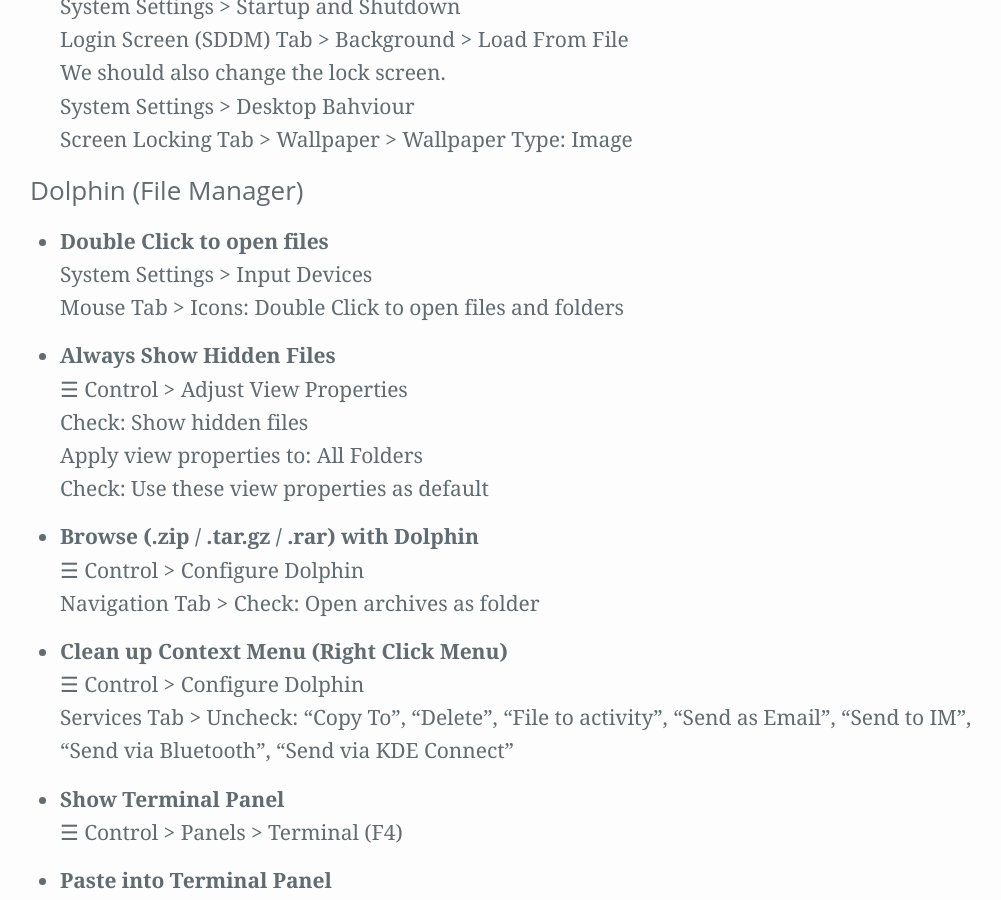
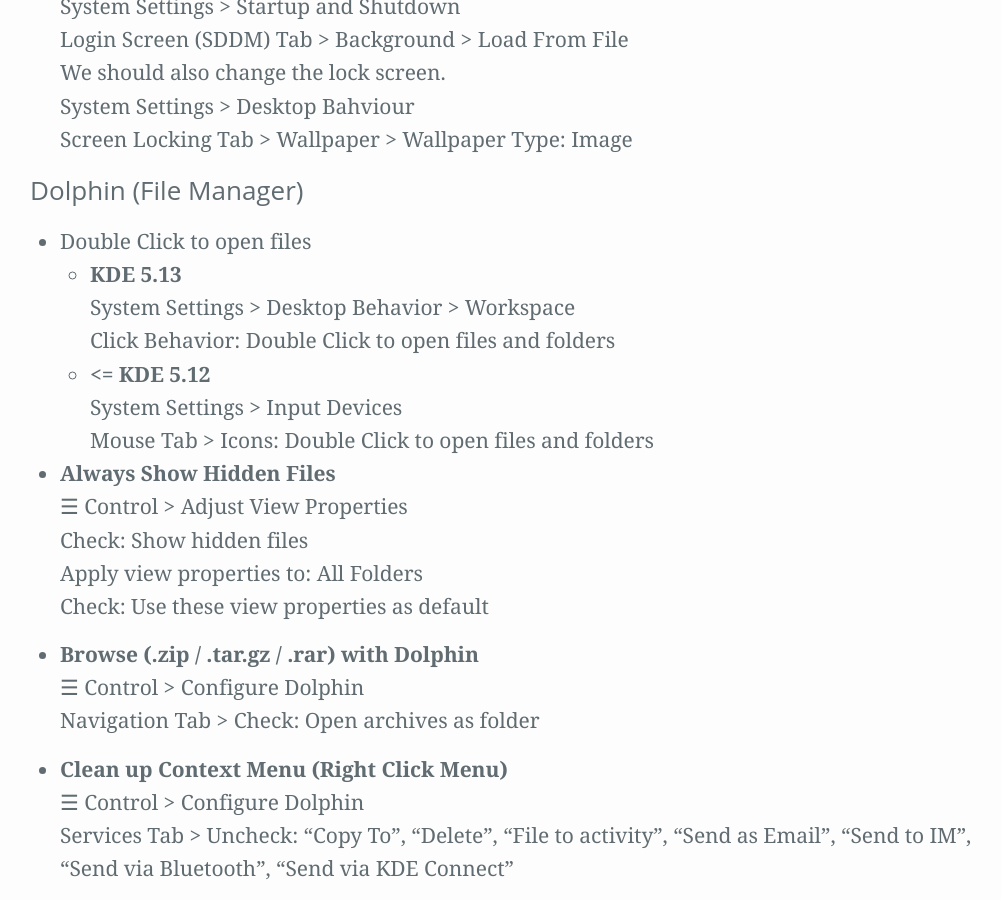
Before and after one commit to Zren/zren.github.io, a Jekyll site: the page built from kde.md, in a window 1280 px wide and 900 px high, scrolled down 8096 px. Shown: the whole window, without its empty margins (128-1129 px from the left). Built offline with Jekyll 4.4.1, drawn with Linux system fonts in a browser that asks for light colours.

Commit message:
Update double click setting for Plasma 5.13

```diff
--- a/kde.md
+++ b/kde.md
@@ -335,8 +335,12 @@
 
 {% assign i = i | plus: 1 %}
 * {:#cfg-{{ i }}} Double Click to open files
-  System Settings > Input Devices
-  Mouse Tab > Icons: Double Click to open files and folders
+  * KDE 5.13
+    System Settings > Desktop Behavior > Workspace
+    Click Behavior: Double Click to open files and folders
+  * <= KDE 5.12
+    System Settings > Input Devices
+    Mouse Tab > Icons: Double Click to open files and folders
 
 {% assign i = i | plus: 1 %}
 * {:#cfg-{{ i }}} Always Show Hidden Files
```
